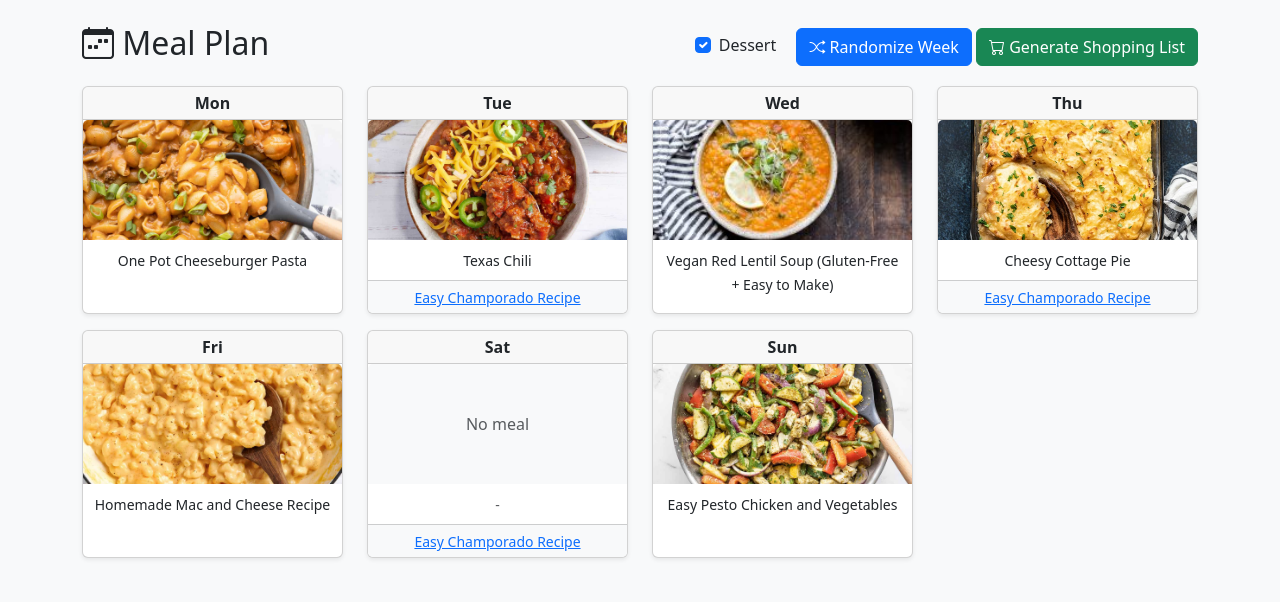
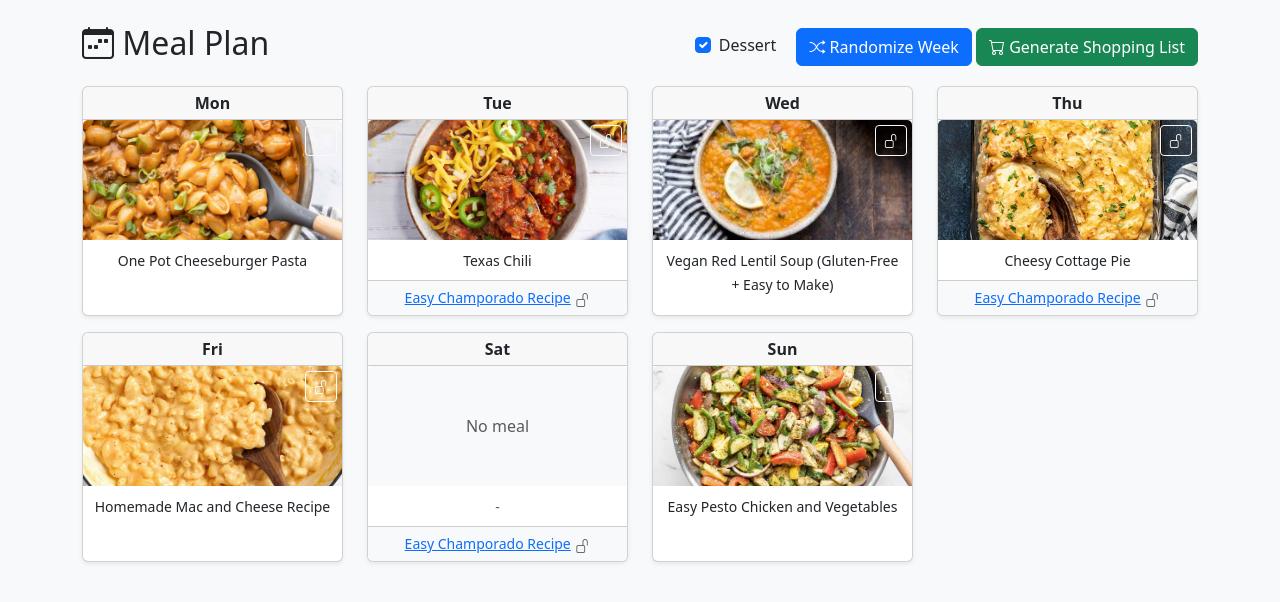
Before and after one commit to devlynallin-alt/Dinner-recipes, a Flask app: page /mealplan in a window 1280 px wide. Shown: the part 56-658 px from the top of the page. Run offline with Flask 3, Linux system fonts and the light colour scheme; data comes from the database, SQL or seed files in the repository.

Commit message:
Add meal locking feature - locked meals preserved when randomizing

```diff
--- a/app.py
+++ b/app.py
@@ -478,6 +478,7 @@ class MealPlan(db.Model):
     day = db.Column(db.Integer, nullable=False)
     meal_type = db.Column(db.String(20), nullable=False)
     recipe_id = db.Column(db.Integer, db.ForeignKey('recipe.id'), nullable=True, index=True)
+    locked = db.Column(db.Boolean, default=False)
     recipe = db.relationship('Recipe')
 
 class Settings(db.Model):
@@ -1030,34 +1031,50 @@ def meal_plan():
 def meal_plan_randomize():
     include_dessert = request.form.get('include_dessert') == 'on'
 
-    # Get all dinner recipes and shuffle
-    all_dinners = list(Recipe.query.filter_by(category='Dinner').all())
+    # Get locked meals to preserve
+    locked_meals = {(m.day, m.meal_type): m for m in MealPlan.query.filter_by(week=1, locked=True).all()}
+    locked_recipe_ids = {m.recipe_id for m in locked_meals.values() if m.recipe_id}
+
+    # Delete only unlocked meals
+    MealPlan.query.filter_by(week=1, locked=False).delete()
+
+    # Get all dinner recipes (excluding locked ones) and shuffle
+    all_dinners = [r for r in Recipe.query.filter_by(category='Dinner').all() if r.id not in locked_recipe_ids]
     random.shuffle(all_dinners)
 
-    # Clear existing meal plan
-    MealPlan.query.delete()
-
-    # Assign 7 random dinners
+    # Assign random dinners to unlocked days
+    dinner_idx = 0
     for day in range(1, 8):
-        if all_dinners:
-            dinner_idx = (day - 1) % len(all_dinners)
-            selected_dinner = all_dinners[dinner_idx]
-            meal = MealPlan(week=1, day=day, meal_type='Dinner', recipe_id=selected_dinner.id)
-            db.session.add(meal)
+        if (day, 'Dinner') not in locked_meals:
+            if all_dinners:
+                selected_dinner = all_dinners[dinner_idx % len(all_dinners)]
+                meal = MealPlan(week=1, day=day, meal_type='Dinner', recipe_id=selected_dinner.id)
+                db.session.add(meal)
+                dinner_idx += 1
 
     # Add desserts only if checkbox is checked
     if include_dessert:
-        all_desserts = list(Recipe.query.filter_by(category='Dessert').all())
+        all_desserts = [r for r in Recipe.query.filter_by(category='Dessert').all() if r.id not in locked_recipe_ids]
         random.shuffle(all_desserts)
+        dessert_idx = 0
         for day in range(1, 8):
-            if all_desserts:
-                dessert_idx = (day - 1) % len(all_desserts)
-                selected_dessert = all_desserts[dessert_idx]
-                meal = MealPlan(week=1, day=day, meal_type='Dessert', recipe_id=selected_dessert.id)
-                db.session.add(meal)
+            if (day, 'Dessert') not in locked_meals:
+                if all_desserts:
+                    selected_dessert = all_desserts[dessert_idx % len(all_desserts)]
+                    meal = MealPlan(week=1, day=day, meal_type='Dessert', recipe_id=selected_dessert.id)
+                    db.session.add(meal)
+                    dessert_idx += 1
 
     db.session.commit()
-    flash('Week randomized!', 'success')
+    flash('Week randomized! (Locked meals preserved)', 'success')
+    return redirect(url_for('meal_plan'))
+
+@app.route('/mealplan/lock/<int:day>/<meal_type>', methods=['POST'])
+def meal_plan_lock(day, meal_type):
+    meal = MealPlan.query.filter_by(week=1, day=day, meal_type=meal_type).first()
+    if meal:
+        meal.locked = not meal.locked
+        db.session.commit()
     return redirect(url_for('meal_plan'))
 
 @app.route('/mealplan/shopping', methods=['POST'])
--- a/templates/mealplan.html
+++ b/templates/mealplan.html
@@ -33,6 +33,7 @@
             </div>
             {% set meal = meal_dict.get((1, day, 'Dinner')) %}
             {% if meal and meal.recipe %}
+                <div class="position-relative">
                     <a href="{{ url_for('recipe_view', id=meal.recipe.id) }}" class="text-decoration-none">
                         {% if meal.recipe.image %}
                         <img src="{{ url_for('static', filename='uploads/' + meal.recipe.image) }}" class="card-img-top" alt="{{ meal.recipe.name }}" style="height: 120px; object-fit: cover;">
@@ -41,10 +42,18 @@
                             <i class="bi bi-image text-muted" style="font-size: 2rem;"></i>
                         </div>
                         {% endif %}
-                    <div class="card-body p-2 text-center">
+                    </a>
+                    <form method="post" action="{{ url_for('meal_plan_lock', day=day, meal_type='Dinner') }}" class="position-absolute" style="top: 5px; right: 5px;">
+                        <button type="submit" class="btn btn-sm {{ 'btn-warning' if meal.locked else 'btn-outline-light' }}" title="{{ 'Unlock' if meal.locked else 'Lock' }}">
+                            <i class="bi {{ 'bi-lock-fill' if meal.locked else 'bi-unlock' }}"></i>
+                        </button>
+                    </form>
+                </div>
+                <div class="card-body p-2 text-center {{ 'bg-warning bg-opacity-25' if meal.locked else '' }}">
+                    <a href="{{ url_for('recipe_view', id=meal.recipe.id) }}" class="text-decoration-none">
                         <small class="card-title text-dark">{{ meal.recipe.name }}</small>
+                    </a>
                 </div>
-                </a>
             {% else %}
                 <div class="card-img-top bg-light d-flex align-items-center justify-content-center" style="height: 120px;">
                     <span class="text-muted">No meal</span>
@@ -55,8 +64,16 @@
             {% endif %}
             {% set dessert = meal_dict.get((1, day, 'Dessert')) %}
             {% if dessert and dessert.recipe %}
-            <div class="card-footer p-1 text-center bg-light">
-                <small><i class="bi bi-cake"></i> <a href="{{ url_for('recipe_view', id=dessert.recipe.id) }}">{{ dessert.recipe.name }}</a></small>
+            <div class="card-footer p-1 text-center {{ 'bg-warning bg-opacity-25' if dessert.locked else 'bg-light' }}">
+                <small>
+                    <i class="bi bi-cake"></i>
+                    <a href="{{ url_for('recipe_view', id=dessert.recipe.id) }}">{{ dessert.recipe.name }}</a>
+                    <form method="post" action="{{ url_for('meal_plan_lock', day=day, meal_type='Dessert') }}" class="d-inline">
+                        <button type="submit" class="btn btn-sm p-0 {{ 'text-warning' if dessert.locked else 'text-muted' }}" title="{{ 'Unlock' if dessert.locked else 'Lock' }}">
+                            <i class="bi {{ 'bi-lock-fill' if dessert.locked else 'bi-unlock' }}"></i>
+                        </button>
+                    </form>
+                </small>
             </div>
             {% endif %}
         </div>
```
Lines whose indentation alone changed are shown as unchanged.
